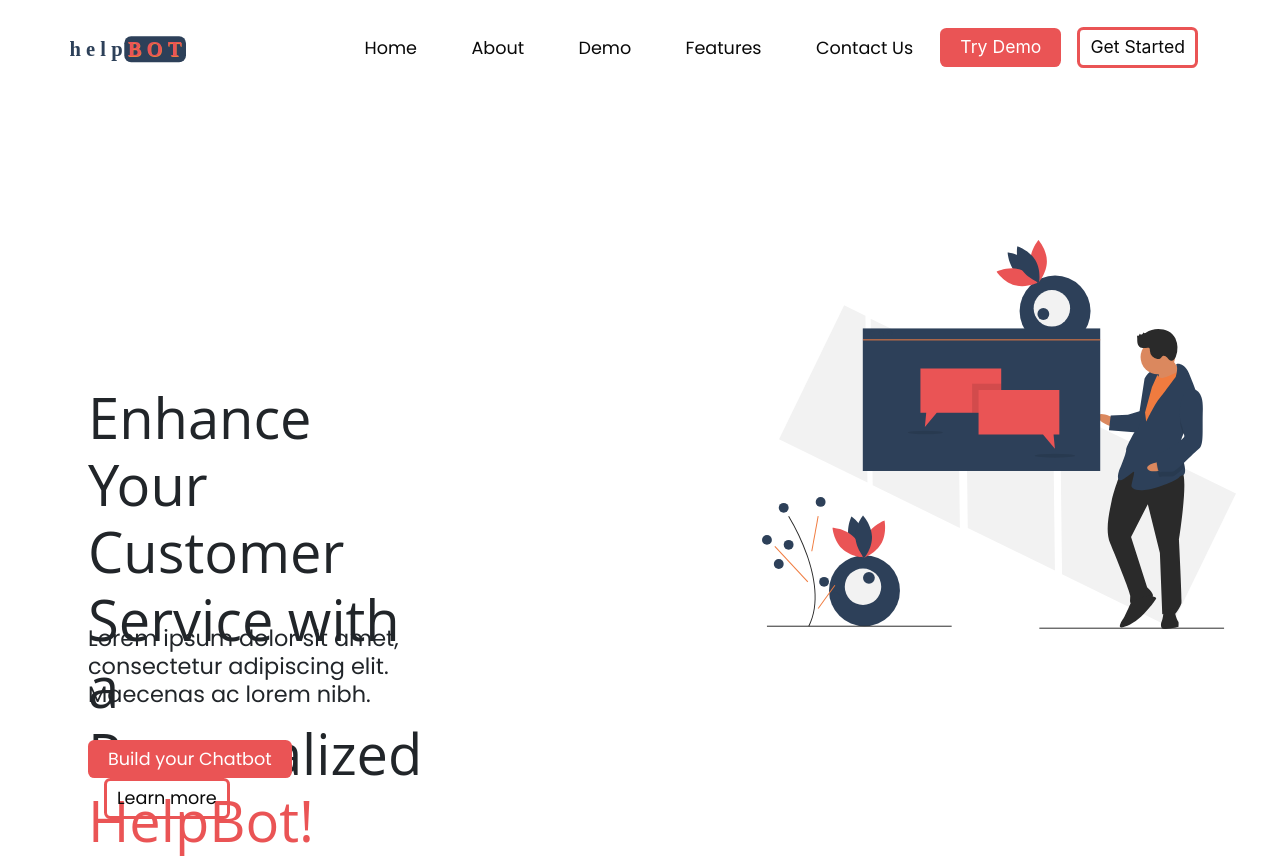
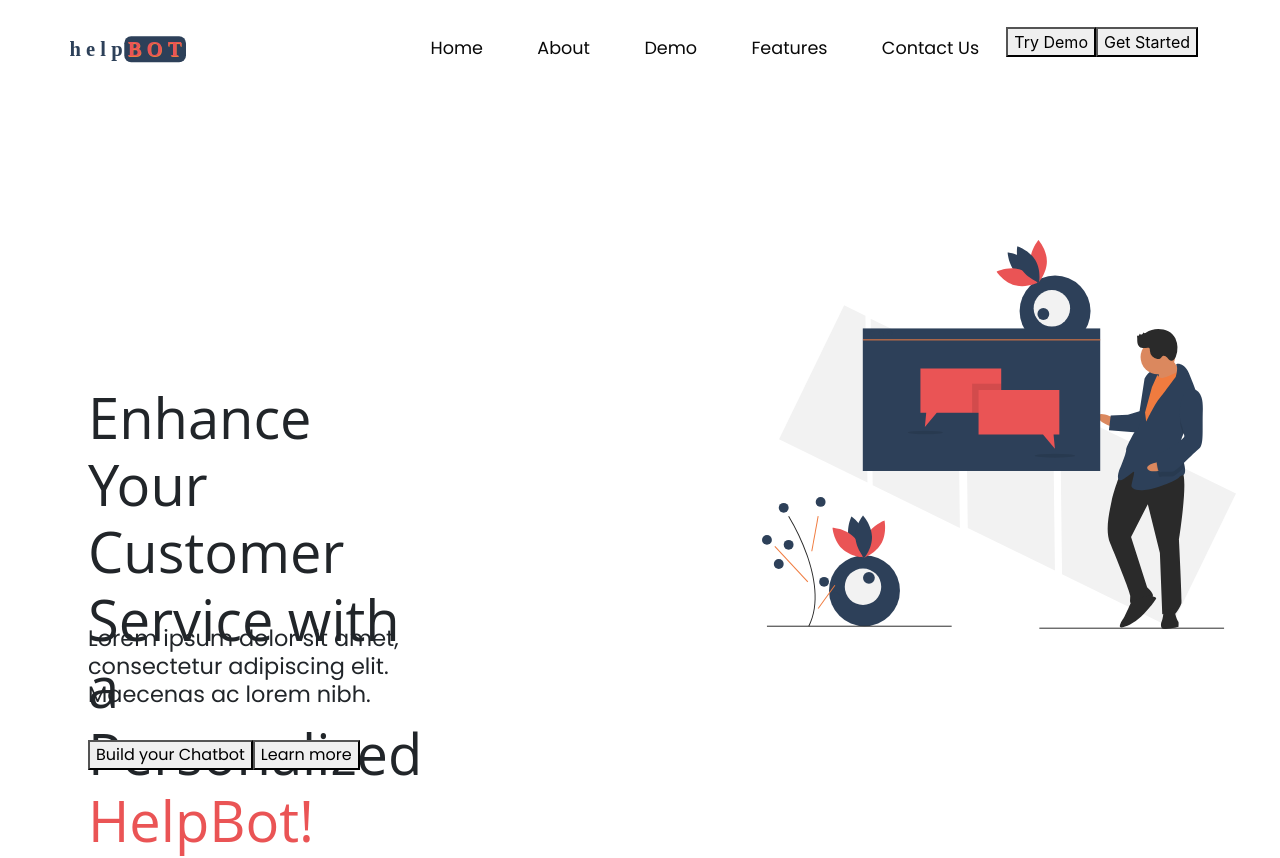
Before and after one commit to Cyriacusifeco/helpbot, a React (Vite) app: page / in a window 1280 px wide. Shown: the top 858 px of the page. Built offline with nearby package versions, Linux system fonts and the light colour scheme.

Commit message:
navbar fix

```diff
--- a/src/component/HomePage/NavBar/Navbar.css
+++ b/src/component/HomePage/NavBar/Navbar.css
@@ -47,32 +47,6 @@
   width: 100%;
   background: var(--color-red);
 }
-
-.btn-1 {
-  padding: 6px 20px;
-  background: var(--btn1-background);
-  border-radius: var(--btn-border-rad);
-  font-size: var(--font-size-small);
-  border: none;
-  color: var(--color-white);
-}
-.btn-1:hover {
-  background: var(--btn-hover-background);
-}
-.btn-2 {
-  padding: 4px 10px;
-  background: var(--btn2-background);
-  color: var(--color-black);
-
-  border-radius: var(--btn-border-rad);
-  border: var(--btn2-border);
-  font-size: var(--font-size-small);
-  margin-left: 1rem;
-}
-.btn-2:hover {
-  background: var(--btn-hover-background);
-  color: var(--color-white);
-}
 @media (max-width: 981px) {
   .navDefault {
     background: white;
```
